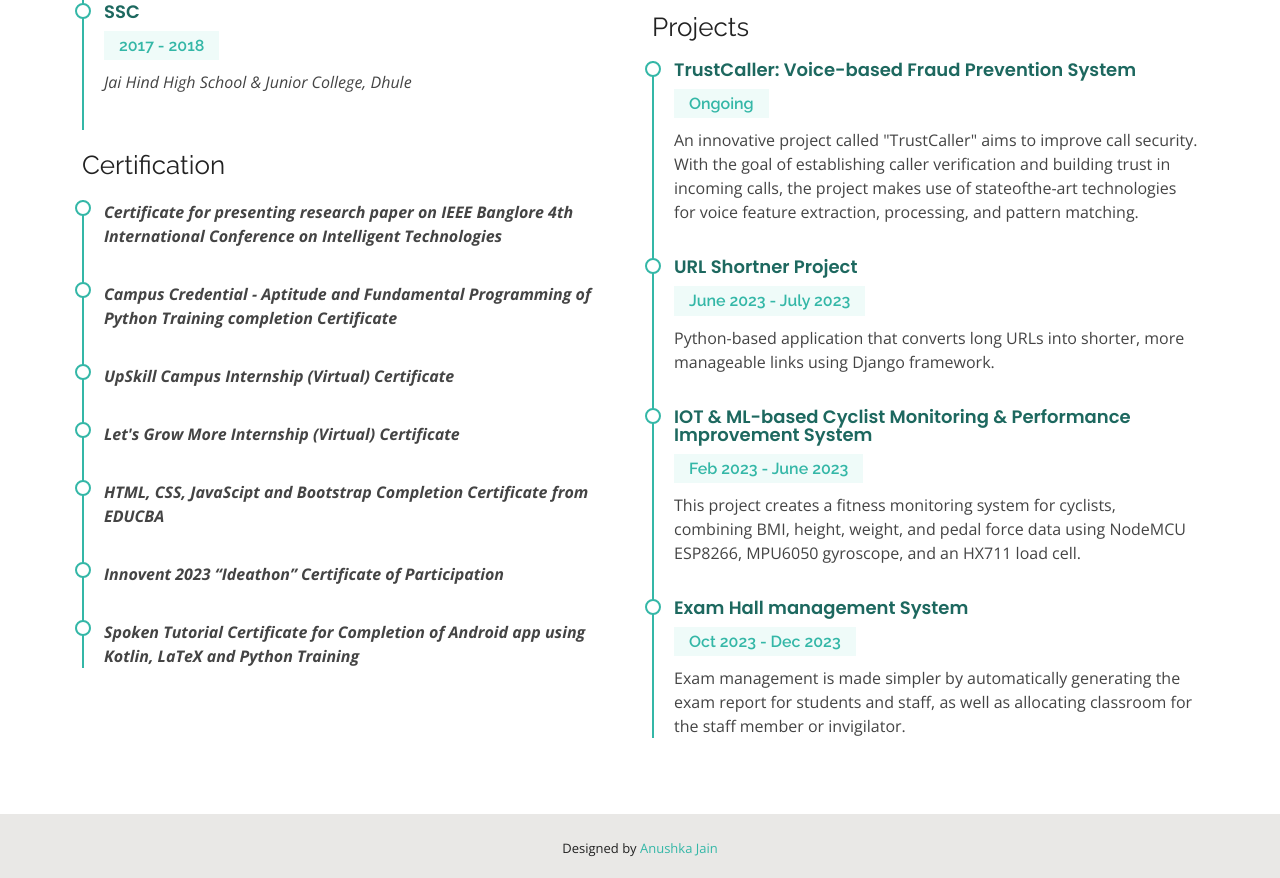
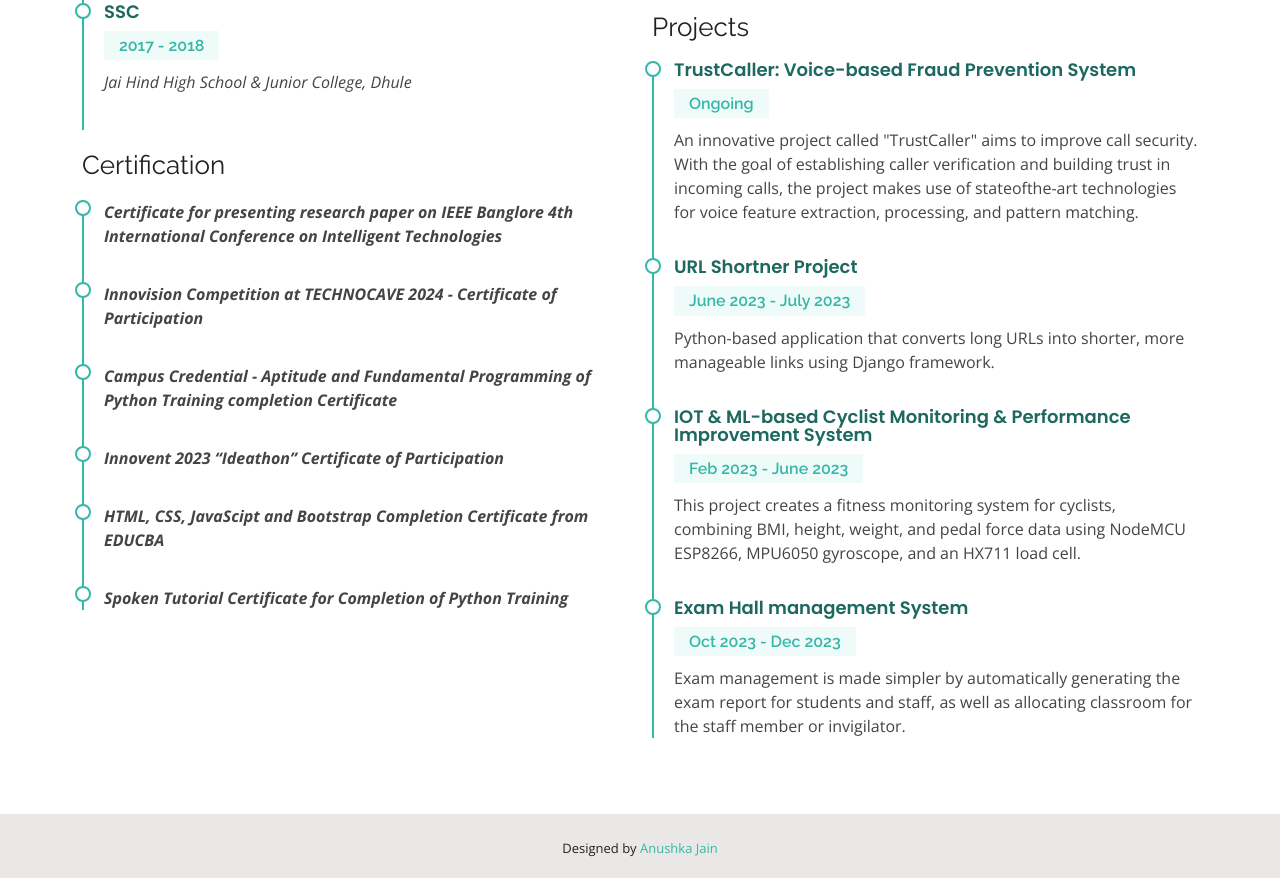
Before and after one commit to Anushka1502/portfolio, a plain HTML site: page resume.html in a window 1280 px wide. Shown: the part 894-1772 px from the top of the page. Drawn offline with nearby package versions, Linux system fonts and the light colour scheme.

Commit message:
Update resume.html

```diff
--- a/resume.html
+++ b/resume.html
@@ -114,22 +114,19 @@
               <p><em><b>Certificate for presenting research paper on IEEE Banglore 4th International Conference on Intelligent Technologies</b></em></p>
             </div>
             <div class="resume-item">
-              <p><em><b>Campus Credential - Aptitude and Fundamental Programming of Python Training completion Certificate</b></em></p>
+              <p><em><b>Innovision Competition at TECHNOCAVE 2024 - Certificate of Participation</b></em></p>
             </div>
             <div class="resume-item">
-              <p><em><b>UpSkill Campus Internship (Virtual) Certificate</b></em></p>
-            </div>
-            <div class="resume-item">
-              <p><em><b>Let's Grow More Internship (Virtual) Certificate</b></em></p>
-            </div>
-            <div class="resume-item">
-              <p><em><b>HTML, CSS, JavaScipt and Bootstrap Completion Certificate from EDUCBA                </b></em></p>
+              <p><em><b>Campus Credential - Aptitude and Fundamental Programming of Python Training completion Certificate</b></em></p>
             </div>
             <div class="resume-item">
               <p><em><b>Innovent 2023 “Ideathon” Certificate of Participation</b></em></p>
             </div>
             <div class="resume-item">
-              <p><em><b>Spoken Tutorial Certificate for Completion of Android app using Kotlin, LaTeX and Python Training
+              <p><em><b>HTML, CSS, JavaScipt and Bootstrap Completion Certificate from EDUCBA </b></em></p>
+            </div>
+            <div class="resume-item">
+              <p><em><b>Spoken Tutorial Certificate for Completion of Python Training
               </b></em></p>
             </div>
           </div>
```
